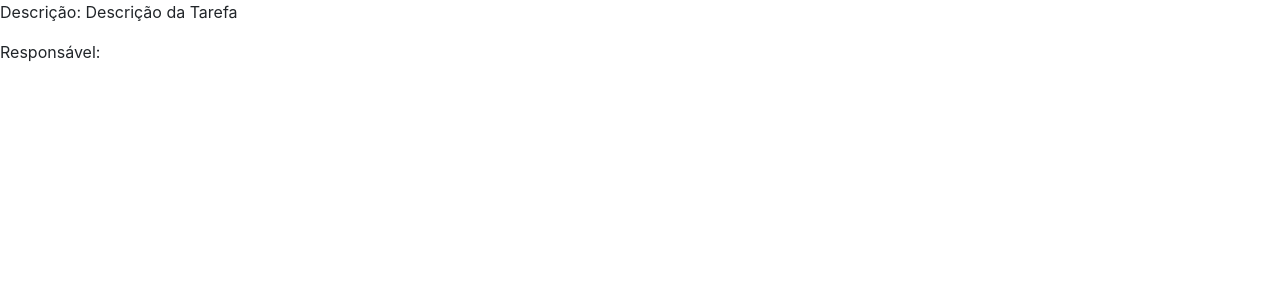
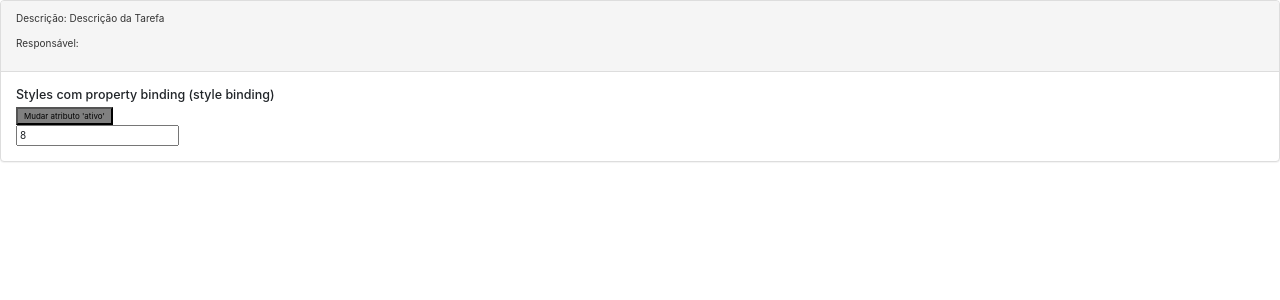
Before and after one commit to AndyCsilva/diretivas, an Angular app: page / in a window 1280 px wide. Shown: the top 300 px of the page. Built offline with nearby package versions, Linux system fonts and the light colour scheme.

Commit message:
#32: NG-CONTENT

```diff
--- a/src/app/app.component.html
+++ b/src/app/app.component.html
@@ -3,4 +3,9 @@
 <!-- <app-diretiva-ngfor></app-diretiva-ngfor> -->
 <!-- <app-diretiva-ngclass></app-diretiva-ngclass> -->
 <!-- <app-diretiva-ngstyle></app-diretiva-ngstyle> -->
-<app-operador-elvis></app-operador-elvis>
+<!-- <app-operador-elvis></app-operador-elvis> -->
+<app-exemplo-ng-content>
+    Contéudo passado para o componente
+    <app-operador-elvis class="titulo"></app-operador-elvis>
+    <app-diretiva-ngstyle class="conteudo"></app-diretiva-ngstyle>
+</app-exemplo-ng-content>
--- a/src/app/app.module.ts
+++ b/src/app/app.module.ts
@@ -9,6 +9,7 @@
 import { DiretivaNgclassComponent } from './diretiva-ngclass/diretiva-ngclass.component';
 import { DiretivaNgstyleComponent } from './diretiva-ngstyle/diretiva-ngstyle.component';
 import { OperadorElvisComponent } from './operador-elvis/operador-elvis.component';
+import { ExemploNgContentComponent } from './exemplo-ng-content/exemplo-ng-content.component';
 
 @NgModule({
   declarations: [
@@ -18,7 +19,8 @@
     DiretivaNgforComponent,
     DiretivaNgclassComponent,
     DiretivaNgstyleComponent,
-    OperadorElvisComponent
+    OperadorElvisComponent,
+    ExemploNgContentComponent
   ],
   imports: [
     BrowserModule,
--- /dev/null
+++ b/src/app/exemplo-ng-content/exemplo-ng-content.component.html
@@ -0,0 +1,8 @@
+<div class="panel panel-default">
+  <div class="panel-heading">
+    <ng-content select=".titulo"></ng-content>
+  </div>
+  <div class="panel-body">
+    <ng-content select=".conteudo"></ng-content>
+  </div>
+</div>
--- /dev/null
+++ b/src/app/exemplo-ng-content/exemplo-ng-content.component.ts
@@ -0,0 +1,15 @@
+import { Component, OnInit } from '@angular/core';
+
+@Component({
+  selector: 'app-exemplo-ng-content',
+  templateUrl: './exemplo-ng-content.component.html',
+  styleUrls: ['./exemplo-ng-content.component.scss']
+})
+export class ExemploNgContentComponent implements OnInit {
+
+  constructor() { }
+
+  ngOnInit() {
+  }
+
+}
--- a/src/index.html
+++ b/src/index.html
@@ -1,5 +1,5 @@
 <!doctype html>
-<html lang="en">
+<html lang="pt">
 
 <head>
     <meta charset="utf-8">
@@ -9,9 +9,9 @@
     <meta name="viewport" content="width=device-width, initial-scale=1">
     <link rel="icon" type="image/x-icon" href="favicon.ico">
 
-    <!-- <link rel="stylesheet" href="https://maxcdn.bootstrapcdn.com/bootstrap/3.3.7/css/bootstrap.min.css">
+    <link rel="stylesheet" href="https://maxcdn.bootstrapcdn.com/bootstrap/3.3.7/css/bootstrap.min.css">
     <script src="https://ajax.googleapis.com/ajax/libs/jquery/3.2.1/jquery.min.js"></script>
-    <script src="https://maxcdn.bootstrapcdn.com/bootstrap/3.3.7/js/bootstrap.min.js"></script> -->
+    <script src="https://maxcdn.bootstrapcdn.com/bootstrap/3.3.7/js/bootstrap.min.js"></script>
 </head>
 
 <body>
```
Also changed, not shown: src/app/exemplo-ng-content/exemplo-ng-content.component.scss (added), 1 other file (tests, documents, lock files or other folders).
